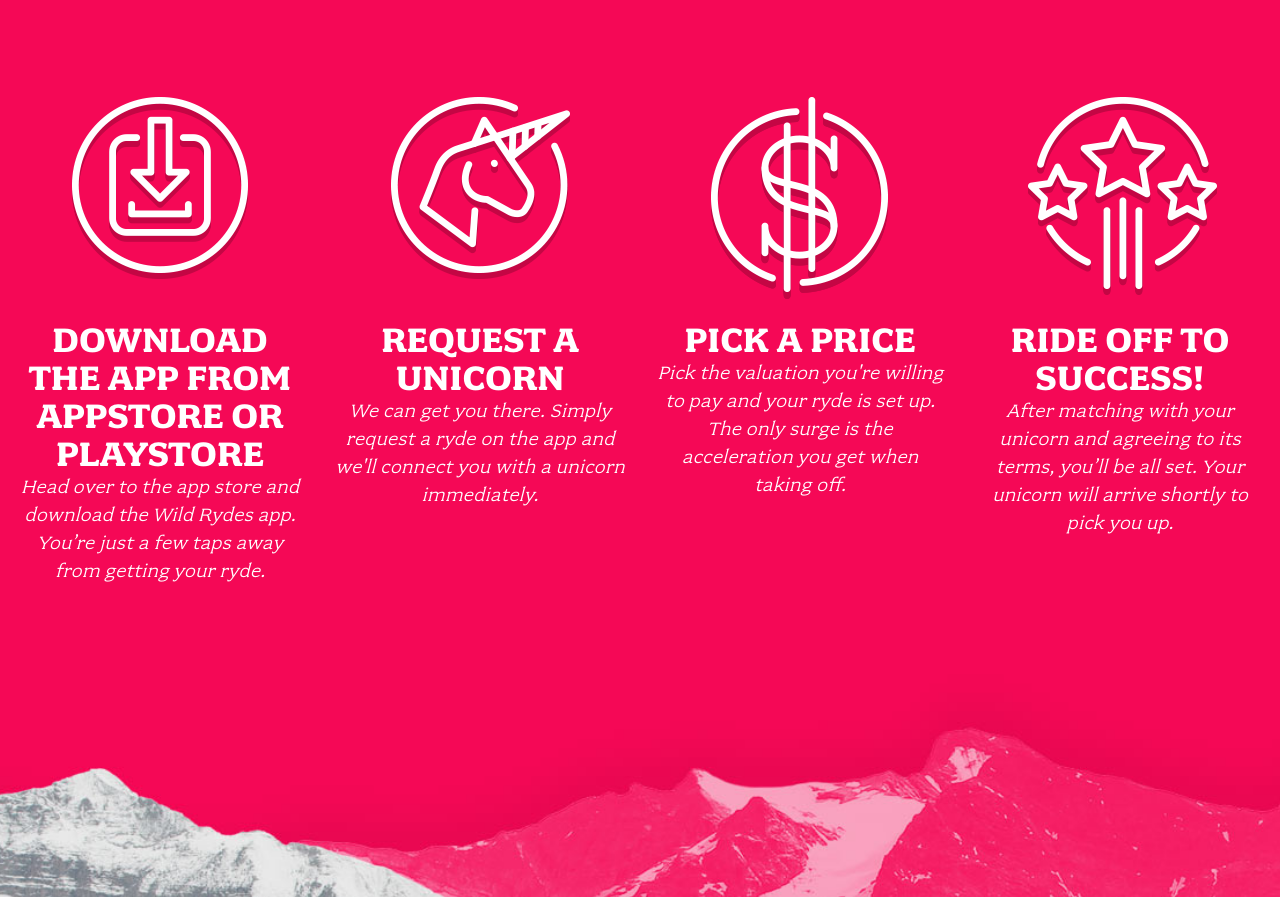
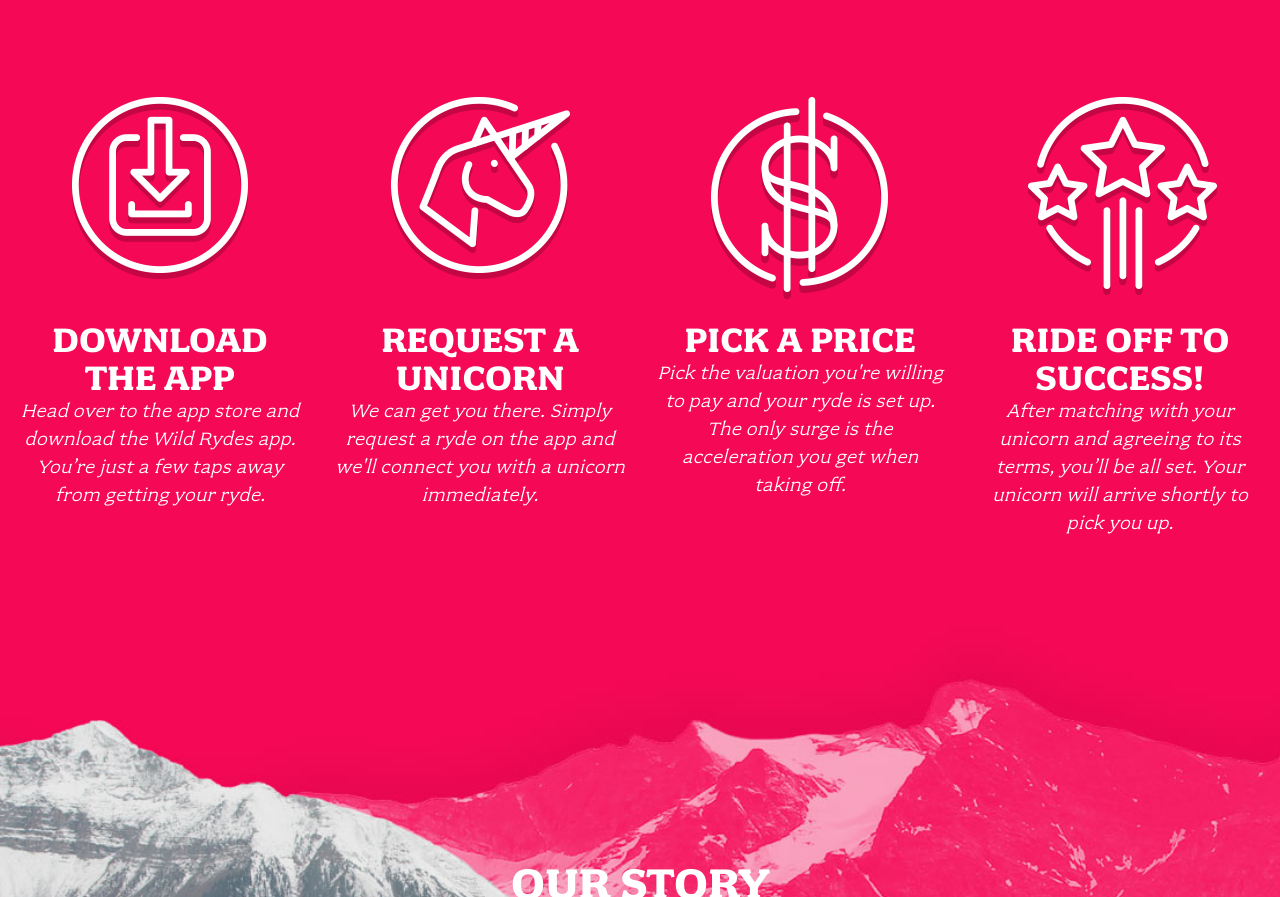
Before and after one commit to minhhn2016/shortcutaws, a plain HTML site: page index.html in a window 1280 px wide. Shown: the part 1267-2164 px from the top of the page. Drawn offline with Linux system fonts and the light colour scheme.

Commit message:
test again :)

```diff
--- a/index.html
+++ b/index.html
@@ -5,7 +5,7 @@
   <meta charset="utf-8">
   <meta name="description" content="">
   <meta name="viewport" content="width=device-width, initial-scale=1">
-  <title>Wild Rydes</title>
+  <title>Wild Rydes - Rydes of the Future!</title>
 
   <link rel="stylesheet" href="css/font.css">
   <link rel="stylesheet" href="css/main.css">
@@ -44,7 +44,7 @@
     <div class="row medium-up-2 large-up-4">
       <div class="column">
         <div class="home-about-block">
-          <h3 class="title icon-download">Download The App from AppStore or PlayStore</h3>
+          <h3 class="title icon-download">Download The App</h3>
           <p class="content">Head over to the app store and download the Wild Rydes app. You’re just a few taps away
             from getting your ryde.</p>
         </div>
```
